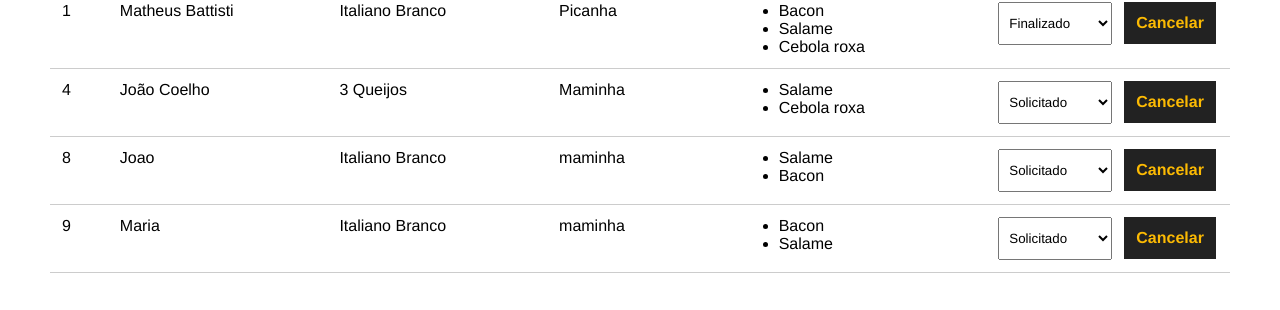
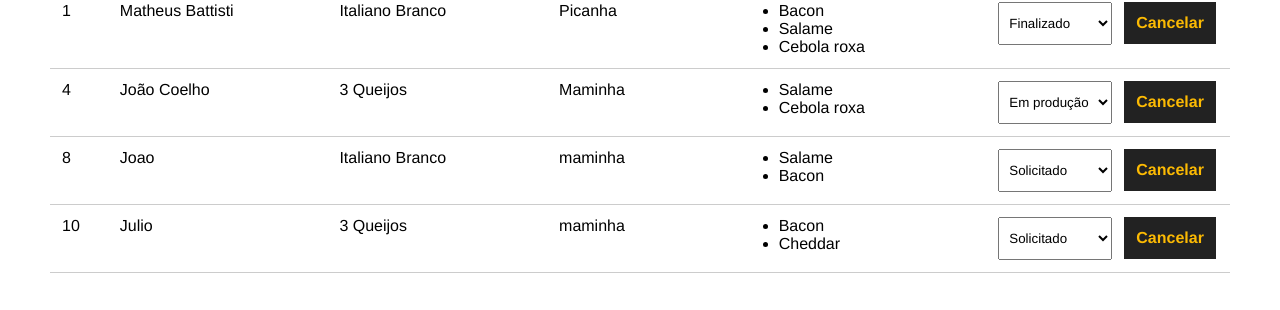
Before and after one commit to nicole-fer/Curso-Vue, a Vue app in the folder project_make_your_burger/: page /pedidos in a window 1280 px wide. Shown: the part 261-571 px from the top of the page. Built offline with nearby package versions, Linux system fonts and the light colour scheme; data requests are answered from the project's data file.

Commit message:
Atualização de Pedidos

```diff
--- a/project_make_your_burger/db/db.json
+++ b/project_make_your_burger/db/db.json
@@ -98,7 +98,7 @@
         "Salame",
         "Cebola roxa"
       ],
-      "status": "Solicitado",
+      "status": "Em produção",
       "id": 4
     },
     {
@@ -113,15 +113,15 @@
       "id": 8
     },
     {
-      "nome": "Maria",
+      "nome": "Julio",
       "carne": "maminha",
-      "pao": "Italiano Branco",
+      "pao": "3 Queijos",
       "opcionais": [
         "Bacon",
-        "Salame"
+        "Cheddar"
       ],
       "status": "Solicitado",
-      "id": 9
+      "id": 10
     }
   ]
 }
--- a/project_make_your_burger/src/components/Dashboards.vue
+++ b/project_make_your_burger/src/components/Dashboards.vue
@@ -23,8 +23,8 @@
 
             </div>
             <div>
-                <select name="status" class="status"  >
-                <option value="" v-for="status in status" :key="status.id" :selected="burger.status === status.tipo" >
+                <select name="status" class="status" @change="updateBurger($event, burger.id)" >
+                <option :value="status.tipo" v-for="status in status" :key="status.id" :selected="burger.status === status.tipo" >
                     {{status.tipo}}
                     </option>
                 </select>
@@ -72,6 +72,19 @@
                 const res = await req.json()
                 console.log(res)
                 this.getPedidos()
+
+            },
+            async updateBurger(event,id){
+                const option = event.target.value
+                const dataJson = JSON.stringify({status:option})
+                const req = await fetch(`http://localhost:3000/burgers/${id}`, {
+                    method: "PATCH",
+                    headers: {"Content-Type" : "application/json"},
+                    body: dataJson
+                })
+
+                const res = await req.json()
+                console.log(res)
 
             }
         },
```
